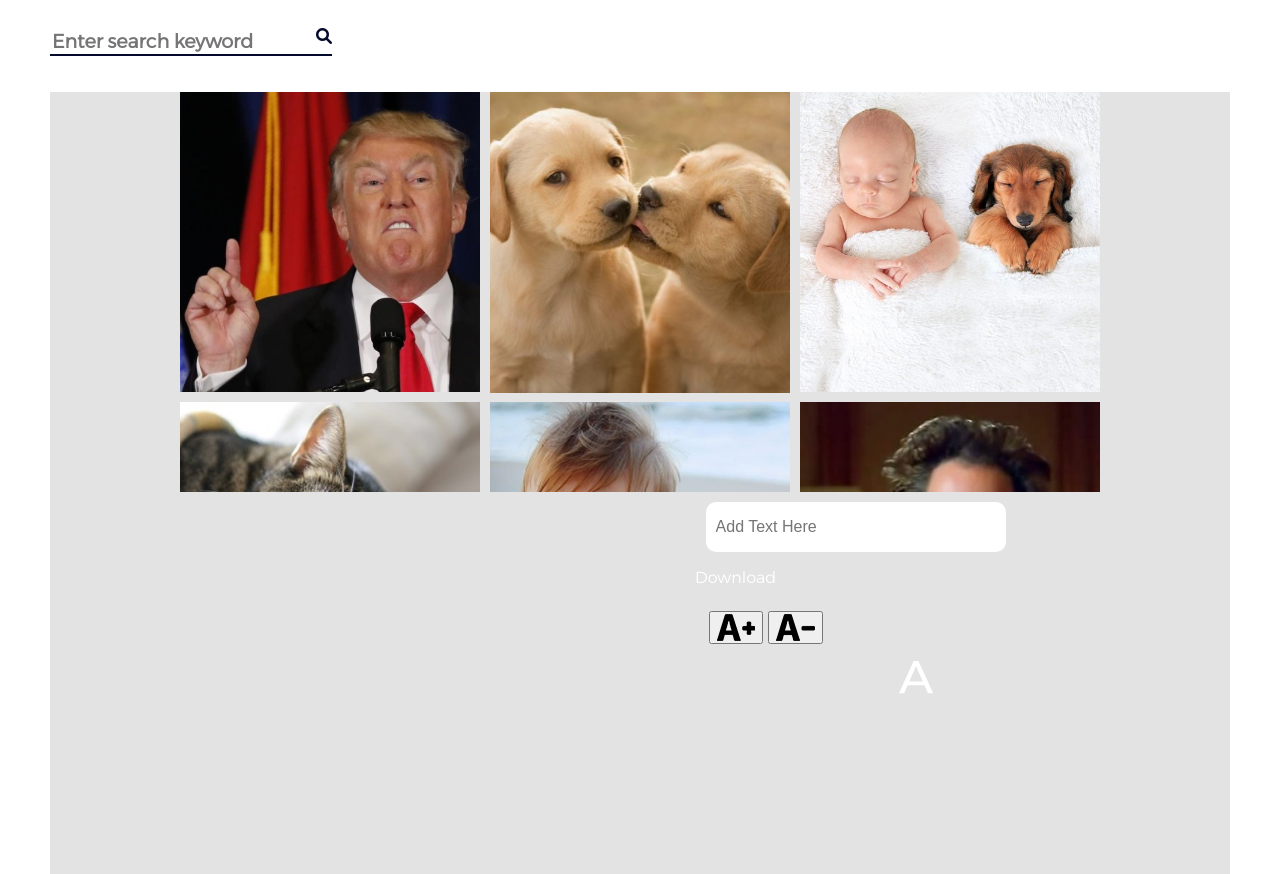
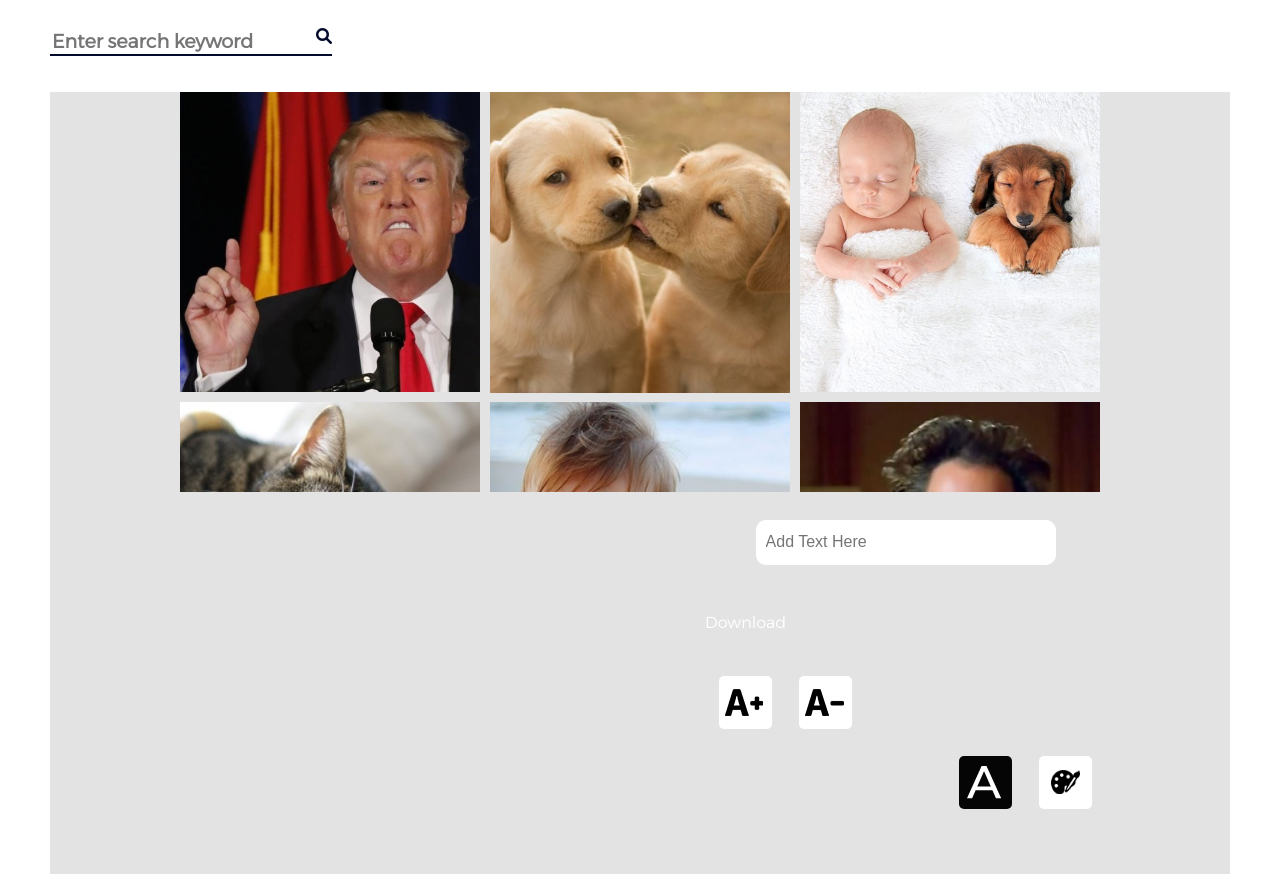
Before and after one commit to hadarAvarjil/My-Meme-Generator_HadarAvarjil, a plain HTML site: page index.html in a window 1280 px wide. Shown: the part 78-952 px from the top of the page. Drawn offline with Linux system fonts and the light colour scheme.

Commit message:
editor design

```diff
--- a/index.html
+++ b/index.html
@@ -64,16 +64,24 @@
                             value="#0a0a0a" id="color-picker" />
                     </div>
 
-                    <button class="decrease font-size-btn" onclick="onFontdecreased()"><img
+                    <div class="color-picker-container-fill font-edit-btn">
+                        <label for='color-picker-fill'>
+                            <img src="img/btn/paint-board-and-brus.png" onclick="onColorPicker()" alt="color-picker-fill">
+                        </label>
+                        <input onchange="onChangeFillColor(value)" class="color-picker-fill-input" type="color"
+                            value="#0a0a0a" id="color-picker-fill" />
+                    </div>
+
+                    <button class="decrease font-edit-btn" onclick="onFontdecreased()"><img
                             src="img/btn/decrease font - icon.png" alt="decrease font">
                     </button>
 
-                    <button class="increase font-size-btn" onclick="onFontIncreased()"><img
+                    <button class="increase font-edit-btn" onclick="onFontIncreased()"><img
                             src="img/btn/increase font - icon.png" alt="decrease font">
                     </button>
 
 
-                    <a href="#" class="btn" onclick="downloadImg(this)" download="my-img.jpg">Download</a>
+                    <a href="#" class="btn " onclick="downloadImg(this)" download="my-img.jpg">Download</a>
                 </div>
             </form>
         </div>
--- a/js/controllers/meme.controller.js
+++ b/js/controllers/meme.controller.js
@@ -15,7 +15,7 @@ function renderMeme() {
     elImg.src = `img/meme-imgs(square)/${meme.selectedImgId}.jpg`
     elImg.onload = () => {
         gCtx.drawImage(elImg, 0, 0, elImg.naturalWidth, elImg.naturalHeight)
-        drawText(`${meme.lines[0].txt}`, 250, 100, `${meme.lines[0].color}`,`${meme.lines[0].size}` )
+        drawText(`${meme.lines[0].txt}`, 250, 100, `${meme.lines[0].color}`,`${meme.lines[0].size}`, `${meme.lines[0].fillColor}` )
     }
 
     window.addEventListener('resize', resizeCanvas)
@@ -41,11 +41,12 @@ function resizeCanvas() {
     renderMeme()
 }
 
-function drawText(text, x, y, strokeColor, size) {
+function drawText(text, x, y, strokeColor, size, fillColor) {
     const fontSize = size
+
     gCtx.lineWidth = 2
     gCtx.strokeStyle = strokeColor
-    gCtx.fillStyle = 'black'
+    gCtx.fillStyle = fillColor
     gCtx.font = `${fontSize}px Arial`
     gCtx.textAlign = 'center'
     gCtx.textBaseline = 'middle'
@@ -74,7 +75,10 @@ function handleSubmit(event) {
 
 function onChangeStrokeColor(strokeColor) {
     setStrokeColor(strokeColor)
-    console.log(strokeColor);
+}
+
+function onChangeFillColor(fillColor){
+    setFillColor(fillColor)
 }
 
 function onFontdecreased(){
--- a/js/services/meme.service.js
+++ b/js/services/meme.service.js
@@ -10,7 +10,8 @@ let gMeme = {
         {
             txt: 'Add Text Here',
             size: 40,
-            color: 'black'
+            color: 'black',
+            fillColor: 'black'
         }
     ]
 }
@@ -30,6 +31,15 @@ function setStrokeColor(strokeColor) {
     renderMeme()
 }
 
+
+function setFillColor(fillColor) {
+    gMeme.lines[0].fillColor = fillColor
+    renderMeme()
+}
+
+
+
+
 function setImg(imageID) {
     gMeme.selectedImgId = imageID
 }
--- a/styles/cmps/editor.css
+++ b/styles/cmps/editor.css
@@ -26,8 +26,8 @@ canvas {
 
 .editor-options-board-layout {
     display: grid;
-    grid-template-columns: repeat(5, 60px);
-    grid-template-rows: repeat(7, 50px);
+    grid-template-columns: repeat(5, 80px);
+    grid-template-rows: repeat(7, 80px);
     grid-template-areas:
         'R1 R1 R1 R1 R1'
         'R2C1 R2C2 R2C3 R2C4 R2C5'
@@ -44,7 +44,7 @@ canvas {
 .txt-input {
     grid-area: R1;
     width: 300px;
-    height: 50px;
+    height: 45px;
     border-radius: 10px;
     font-size: 1em;
     font-weight: 500;
@@ -63,6 +63,28 @@ canvas {
 .color-picker-container {
     grid-area: R4C4;
     position: relative;
+
+    outline: none;
+    border: none;
+    border-radius: 5px;
+    height: 53px;
+    width: 53px;
+    background-color: rgb(5, 5, 5);
+
+    align-content: center;
+    justify-content: center;
+    justify-self: center;
+    padding: 8px;
+}
+
+.color-picker-container-fill{
+    grid-area: R4C5;
+    position: relative;
+    align-content: center;
+    justify-content: center;
+    justify-self: center;
+
+    padding: 12px;
 }
 
 .color-picker-input {
@@ -75,7 +97,15 @@ canvas {
     opacity: 0;
     cursor: pointer;
 }
-
+.color-picker-fill-input{
+    position: absolute;
+    top: 0;
+    left: 0;
+    height: 100%;
+    width: 100%;
+    opacity: 0;
+    cursor: pointer;
+}
 .decrease{
     grid-area: R3C2;
 }
@@ -83,3 +113,12 @@ canvas {
 .increase{
     grid-area: R3C1;
 }
+
+.font-edit-btn{
+    outline: none;
+    border: none;
+    border-radius: 5px;
+    height: 53px;
+    width: 53px;
+    background-color: white;
+}
```
